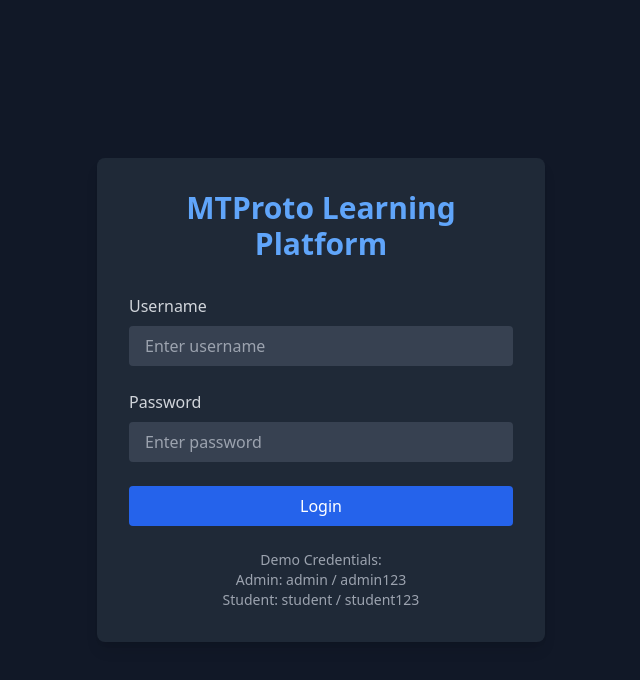
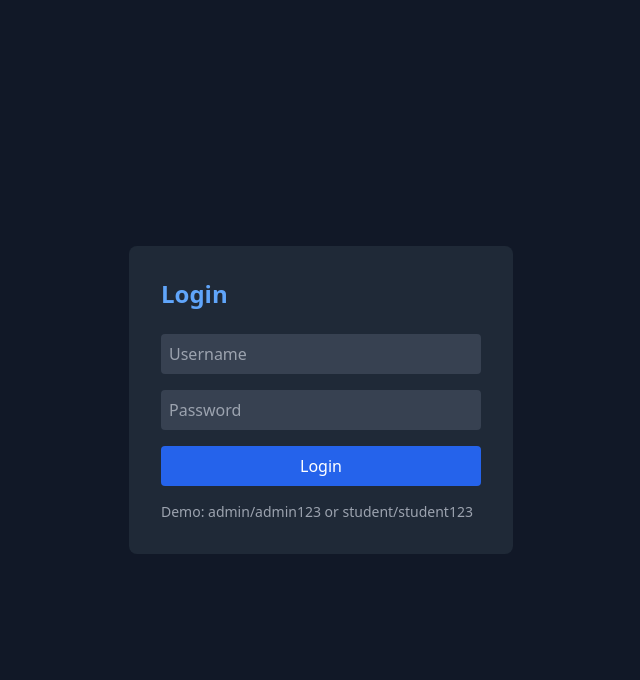
Before and after one commit to CombodianHero/educationalplatformdemo, a Next.js app in the folder frontend/: page /login in a window 1280 px wide. Shown: the top 680 px of the page, without its empty margins (319-959 px from the left). Built offline with nearby package versions, Linux system fonts and the light colour scheme.

Commit message:
Refactor login component layout and error handling

```diff
--- a/frontend/pages/login.js
+++ b/frontend/pages/login.js
@@ -3,81 +3,32 @@ import { useRouter } from 'next/router'
 import { useAuth } from '../contexts/AuthContext'
 
 export default function Login() {
+  const { login } = useAuth()
   const router = useRouter()
-  const { login } = useAuth()
   const [username, setUsername] = useState('')
   const [password, setPassword] = useState('')
   const [error, setError] = useState('')
-  const [loading, setLoading] = useState(false)
 
-  const handleSubmit = async (e) => {
+  const handleSubmit = async e => {
     e.preventDefault()
-    setError('')
-    setLoading(true)
-
     try {
       await login(username, password)
       router.push('/')
     } catch (err) {
       setError(err.response?.data?.detail || 'Login failed')
-    } finally {
-      setLoading(false)
     }
   }
 
   return (
-    <div className="min-h-screen bg-gray-900 flex items-center justify-center">
-      <div className="bg-gray-800 p-8 rounded-lg shadow-lg w-full max-w-md">
-        <h1 className="text-3xl font-bold text-center text-blue-400 mb-8">
-          MTProto Learning Platform
-        </h1>
-
-        <form onSubmit={handleSubmit} className="space-y-6">
-          {error && (
-            <div className="bg-red-600 text-white px-4 py-2 rounded">
-              {error}
-            </div>
-          )}
-
-          <div>
-            <label className="block text-gray-300 mb-2">Username</label>
-            <input
-              type="text"
-              value={username}
-              onChange={(e) => setUsername(e.target.value)}
-              className="w-full px-4 py-2 bg-gray-700 text-white rounded focus:outline-none focus:ring-2 focus:ring-blue-500"
-              placeholder="Enter username"
-              required
-            />
-          </div>
-
-          <div>
-            <label className="block text-gray-300 mb-2">Password</label>
-            <input
-              type="password"
-              value={password}
-              onChange={(e) => setPassword(e.target.value)}
-              className="w-full px-4 py-2 bg-gray-700 text-white rounded focus:outline-none focus:ring-2 focus:ring-blue-500"
-              placeholder="Enter password"
-              required
-            />
-          </div>
-
-          <button
-            type="submit"
-            disabled={loading}
-            className="w-full bg-blue-600 hover:bg-blue-700 text-white py-2 px-4 rounded transition disabled:opacity-50"
-          >
-            {loading ? 'Logging in...' : 'Login'}
-          </button>
-        </form>
-
-        <div className="mt-6 text-center text-gray-400 text-sm">
-          <p>Demo Credentials:</p>
-          <p>Admin: admin / admin123</p>
-          <p>Student: student / student123</p>
-        </div>
-      </div>
+    <div className="min-h-screen flex items-center justify-center">
+      <form onSubmit={handleSubmit} className="bg-gray-800 p-8 rounded-lg w-96">
+        <h1 className="text-2xl font-bold mb-6 text-blue-400">Login</h1>
+        {error && <div className="bg-red-600 text-white p-2 rounded mb-4">{error}</div>}
+        <input className="w-full p-2 mb-4 bg-gray-700 rounded" placeholder="Username" value={username} onChange={e => setUsername(e.target.value)} />
+        <input type="password" className="w-full p-2 mb-4 bg-gray-700 rounded" placeholder="Password" value={password} onChange={e => setPassword(e.target.value)} />
+        <button className="w-full bg-blue-600 p-2 rounded hover:bg-blue-700">Login</button>
+        <p className="text-gray-400 mt-4 text-sm">Demo: admin/admin123 or student/student123</p>
+      </form>
     </div>
   )
 }
```
